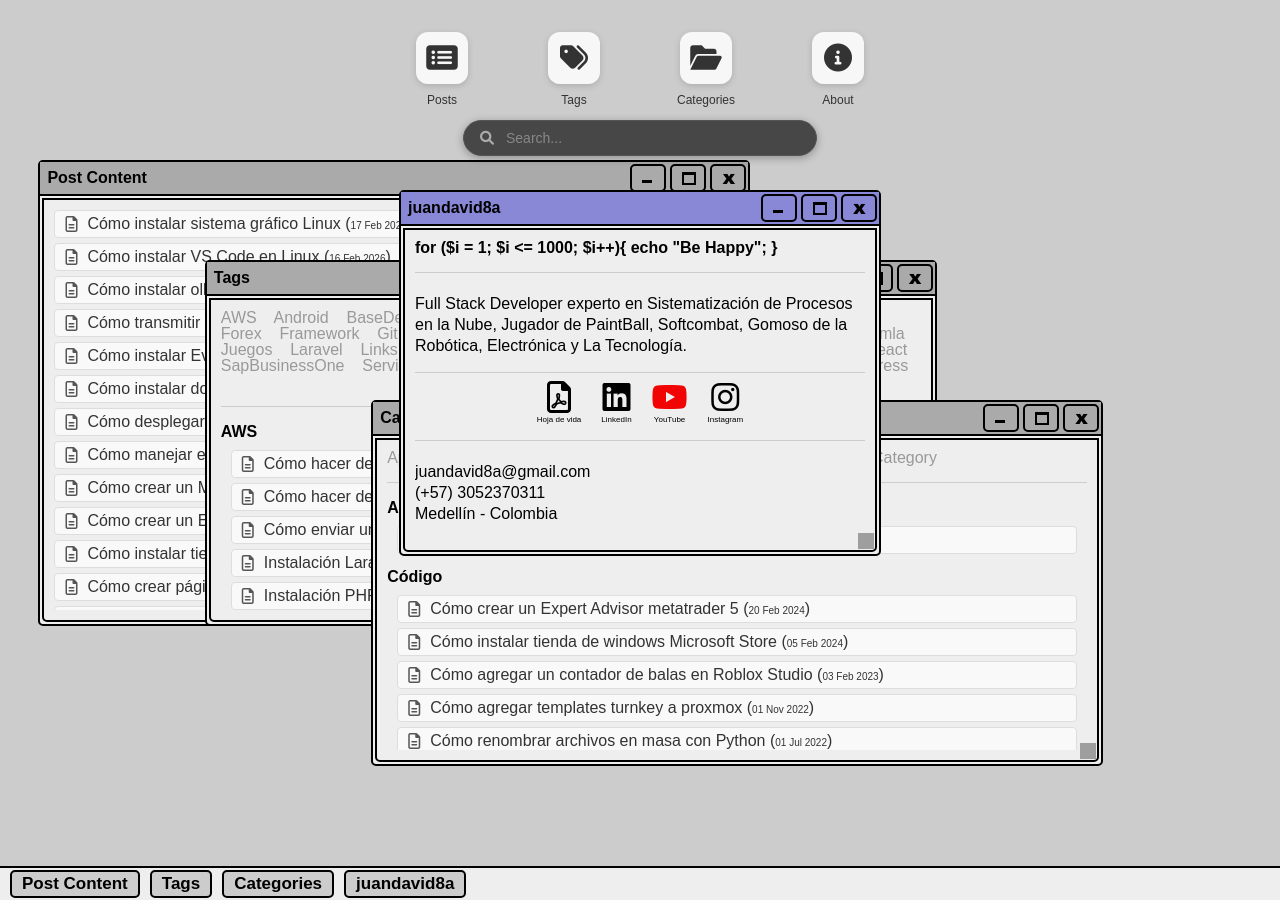
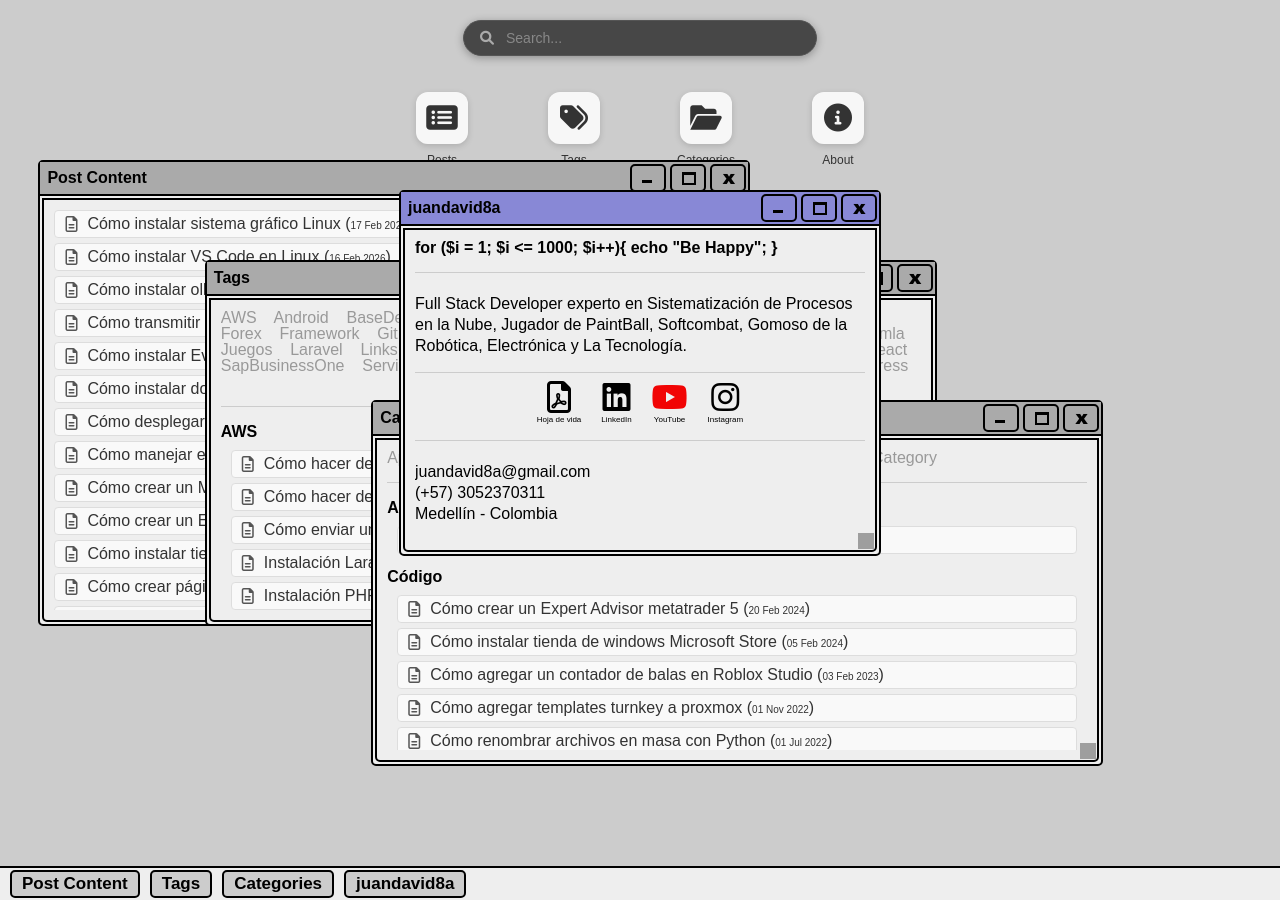
Before and after one commit to codigo8a/codigo8a.github.io, a Jekyll site: the page built from index.markdown, in a window 1280 px wide. Built offline with Jekyll 4.4.1, drawn with Linux system fonts in a browser that asks for light colours; nearby versions of some CDN libraries; grey boxes are pictures that could not be loaded.

Commit message:
feat: input position updated

```diff
--- a/_layouts/home.html
+++ b/_layouts/home.html
@@ -179,6 +179,13 @@ layout: default
 
 <div id="taskbar"></div>
 
+
+<div id="search-bar">
+  <i class="fas fa-search"></i>
+  <input id="search-input" type="text" placeholder="Search..." autocomplete="off" />
+  <ul id="search-results"></ul>
+</div>
+
 <div id="icons">
   <a class="openWindow icon-shortcut" data-id="0">
     <i class="fas fa-list-alt"></i>
@@ -198,11 +205,6 @@ layout: default
   </a>
 </div>
 
-<div id="search-bar">
-  <i class="fas fa-search"></i>
-  <input id="search-input" type="text" placeholder="Search..." autocomplete="off" />
-  <ul id="search-results"></ul>
-</div>
 
 <script>
   var postsData = [
--- a/assets/css/style.css
+++ b/assets/css/style.css
@@ -358,7 +358,7 @@ select {
 #icons {
   position: absolute;
   z-index: 10;
-  top: 20px;
+  top: 80px;
   left: 50%;
   transform: translateX(-50%);
   display: flex;
@@ -407,7 +407,7 @@ select {
 #search-bar {
   position: absolute;
   z-index: 10000;
-  top: 120px;
+  top: 20px;
   left: 50%;
   transform: translateX(-50%);
   display: flex;
```
